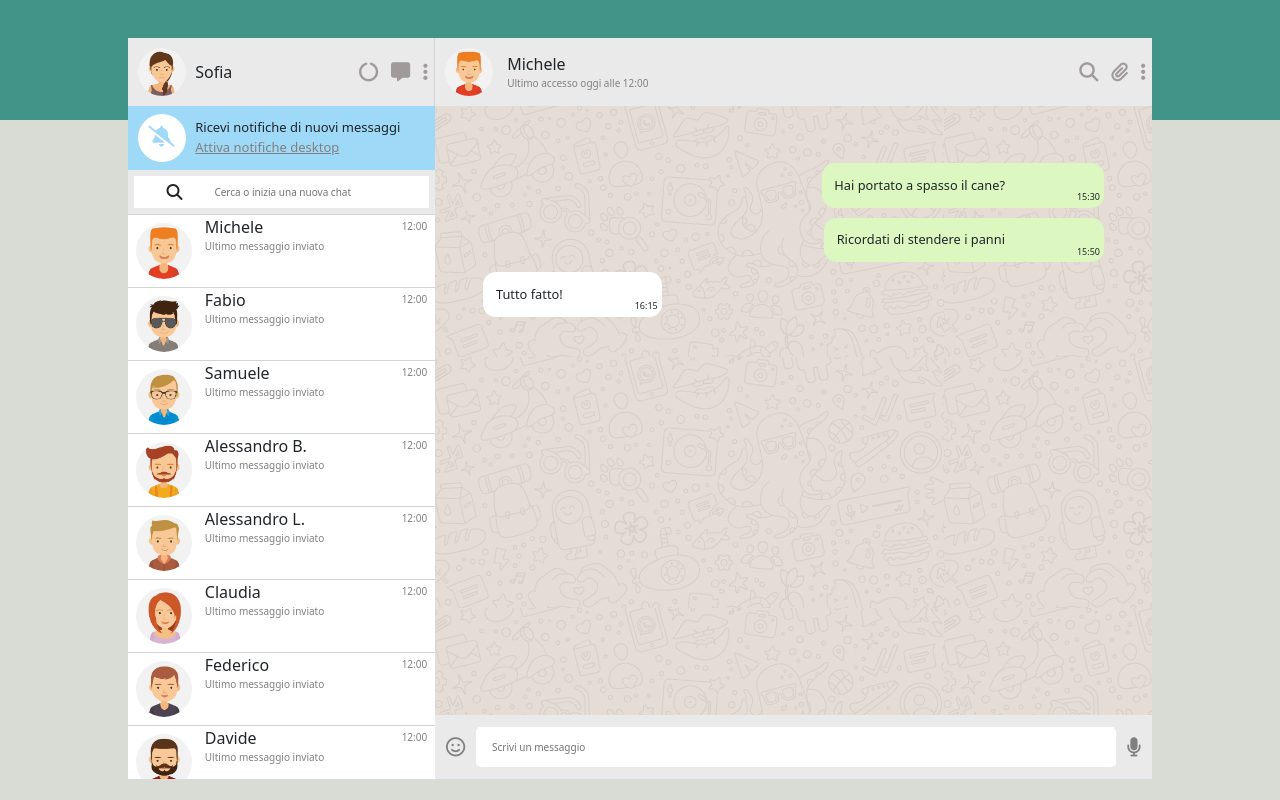
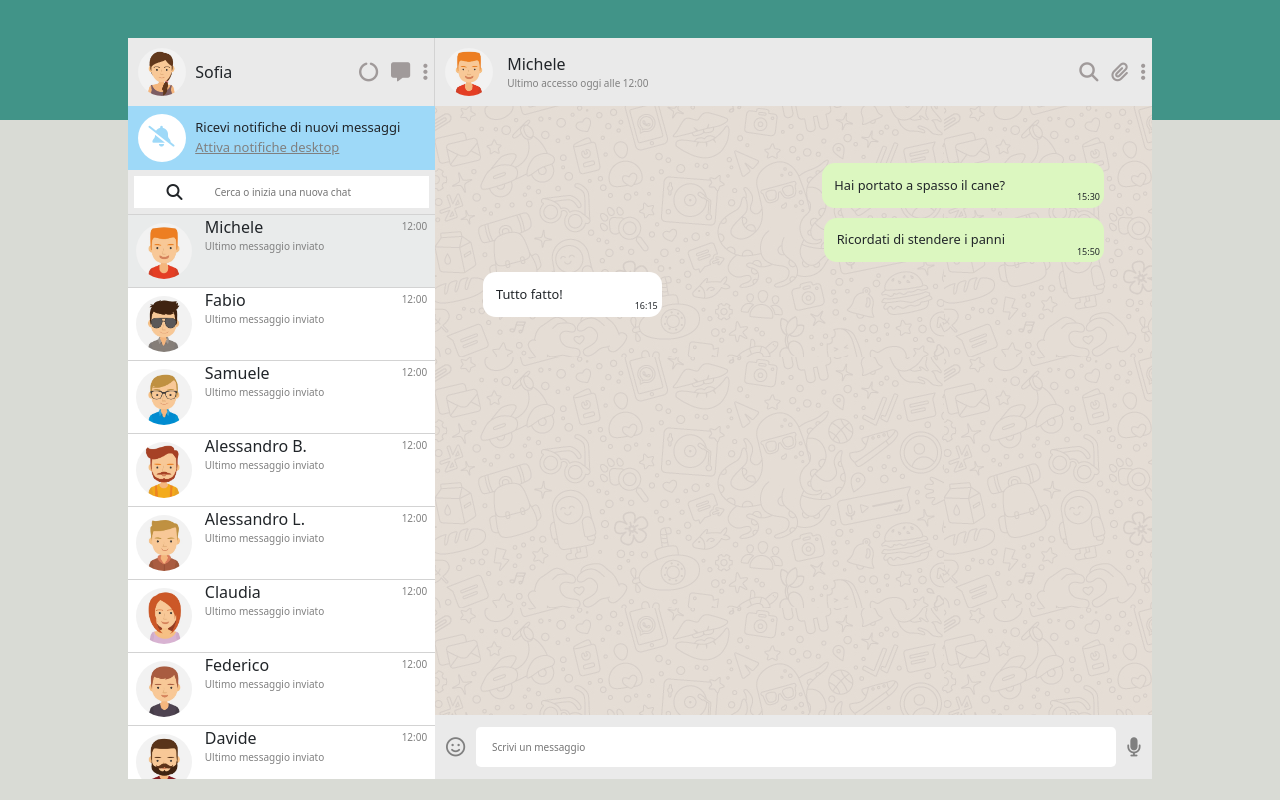
Before and after one commit to gluke0/vue-boolzapp, a plain HTML site: page index.html in a window 1280 px wide. Drawn offline with nearby package versions, Linux system fonts and the light colour scheme.

Commit message:
milestone 1 completa

```diff
--- a/assets/css/style.css
+++ b/assets/css/style.css
@@ -43,6 +43,8 @@ ul{
     height: 95%;
     padding: 0;
 }
+
+/* left side */
 
 #left{
     width: 30%;
@@ -96,6 +98,10 @@ ul{
     overflow-y: scroll;
 }
 
+#contacts ul li:first-child{
+    background-color: rgb(233, 235, 235);
+}
+
 .contacts-list{
     padding: 0;
     background-color: white;
@@ -114,6 +120,8 @@ ul{
 .top-border{
     border-top: 1px solid lightgray;
 }
+
+/* right side */
 
 #right{
     width: 70%;
```
